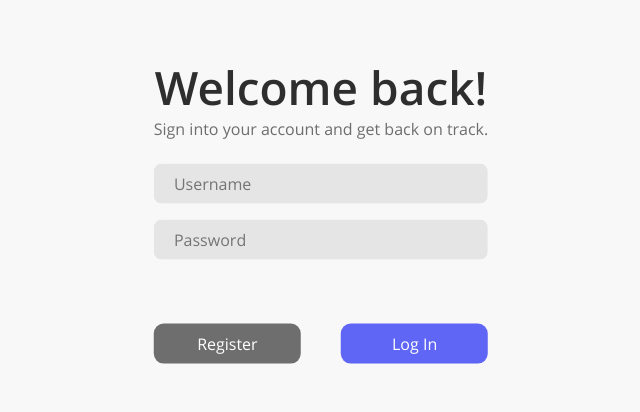
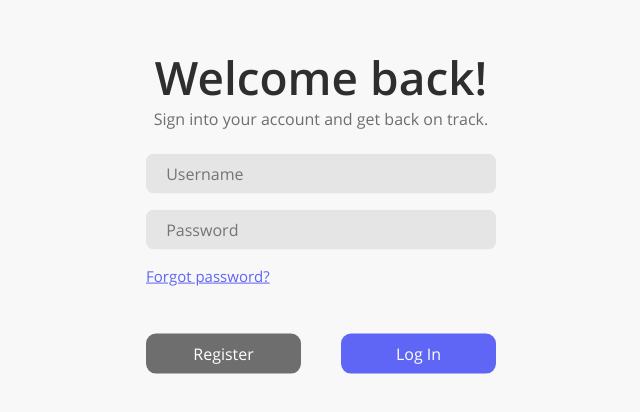
Before and after one commit to mtchdev/Nota, an Angular app in the folder nota/: page /#/auth/login in a window 1280 px wide. Shown: the part 206-618 px from the top of the page, without its empty margins (319-959 px from the left). Built offline with nearby package versions, Linux system fonts and the light colour scheme.

Commit message:
Add error classes

```diff
--- a/nota/src/app/components/auth/login/login.component.html
+++ b/nota/src/app/components/auth/login/login.component.html
@@ -1,16 +1,21 @@
-<div class="container container--is-center">
+<div class="container container--is-center auth__container">
     <h1 class="auth__title">Welcome back!</h1>
     <p><span>Sign into your account and get back on track.</span></p>
 
     <div class="form form--is-column">
         <div class="form__item">
-            <input type="text" class="input" placeholder="Username" [(ngModel)]="username" />
+            <input type="text" id="username" class="input" [(ngModel)]="username" [ngClass]="{'input--has-error': errors.username}" (keyup.enter)="submit()" (keydown)="errors.username = null" placeholder="Username" />
+            <span *ngIf="errors.username" class="input__validation input__validation--error">{{ errors.username }}</span>
         </div>
         <div class="form__item">
-            <input type="password" class="input" placeholder="Password" [(ngModel)]="password" />
+            <input type="password" id="password" class="input" [(ngModel)]="password" [ngClass]="{'input--has-error': errors.password}" (keyup.enter)="submit()" (keydown)="errors.password = null" placeholder="Password" />
+            <span *ngIf="errors.password" class="input__validation input__validation--error">{{ errors.password }}</span>
+        </div>
+        <div class="form__item">
+            <a class="form__link">Forgot password?</a>
         </div>
 
-        <div class="form--button-group margin-top--xl">
+        <div class="form--button-group margin-top--lg">
             <button id="register-button" class="button__grey margin-right--lg" (click)="register()">Register</button>
             <button id="login-button" class="button__primary" (click)="submit()" [disabled]="loginLoading">{{ loginLoading ? 'Loading...' : 'Log In' }}</button>
         </div>
--- a/nota/src/app/components/auth/register/register.component.html
+++ b/nota/src/app/components/auth/register/register.component.html
@@ -4,13 +4,16 @@
 
     <div class="form form--is-column">
         <div class="form__item">
-            <input type="text" id="username" class="input" [(ngModel)]="username" (keyup.enter)="submit()" (keydown)="errors.username = null" placeholder="Username" />
+            <input type="text" id="username" class="input" [(ngModel)]="username" [ngClass]="{'input--has-error': errors.username}" (keyup.enter)="submit()" (keydown)="errors.username = null" placeholder="Username" />
+            <span *ngIf="errors.username" class="input__validation input__validation--error">{{ errors.username }}</span>
         </div>
         <div class="form__item">
-            <input type="text" id="email" class="input" [(ngModel)]="email" (keyup.enter)="submit()" (keydown)="errors.email = null" placeholder="Email Address" />
+            <input type="text" id="email" class="input" [(ngModel)]="email" [ngClass]="{'input--has-error': errors.email}" (keyup.enter)="submit()" (keydown)="errors.email = null" placeholder="Email Address" />
+            <span *ngIf="errors.email" class="input__validation input__validation--error">{{ errors.email }}</span>
         </div>
         <div class="form__item">
-            <input type="password" id="password" class="input" [(ngModel)]="password" (keyup.enter)="submit()" (keydown)="errors.password = null" placeholder="Password" />
+            <input type="password" id="password" class="input" [(ngModel)]="password" [ngClass]="{'input--has-error': errors.password}" (keyup.enter)="submit()" (keydown)="errors.password = null" placeholder="Password" />
+            <span *ngIf="errors.password" class="input__validation input__validation--error">{{ errors.password }}</span>
         </div>
         <label class="form__item flex input__label input__checkbox margin-top" for="terms">
             <input id="terms" type="checkbox" class="margin-right--sm" [(ngModel)]="termsConditions" />
--- a/nota/src/assets/scss/elements/_forms.scss
+++ b/nota/src/assets/scss/elements/_forms.scss
@@ -18,6 +18,11 @@
     &__item {
         margin: .5rem 0 .5rem 0;
     }
+
+    &__link {
+        float: left;
+        font-size: 15px;
+    }
 }
 
 input {
@@ -34,7 +39,6 @@ input[type="text"], input[type="password"] {
     padding-right: 1.2rem;
     border-radius: 0.5rem;
     transition: 0.2s linear;
-    border: 1px solid transparent;
 
     &:focus {
         background-color: lighten($light, $color-coef);
@@ -46,6 +50,7 @@ input[type="text"], input[type="password"] {
     display: inline-block;
     width: 100%;
     box-sizing: border-box;
+    border: 1px solid transparent;
 
     &--has-error {
         border: 1px solid $error;
@@ -57,6 +62,18 @@ input[type="text"], input[type="password"] {
 
     &__checkbox {
         cursor: pointer;
+    }
+
+    &__validation {
+        display: block;
+        font-weight: normal;
+        float: left;
+        font-size: 14px;
+        margin-bottom: -5px;
+
+        &--error {
+            color: $error;
+        }
     }
 }
 
--- a/nota/src/assets/scss/globals/_variables.scss
+++ b/nota/src/assets/scss/globals/_variables.scss
@@ -10,7 +10,8 @@ $almost-white: #F8F8F8;
 $white: #FFFFFF;
 $light: #E5E5E5;
 
-$error: #E22565;
+$error: #F35757;
+$success: #0CC23D;
 
 // Coefficients
 $color-coef: 5%;
```
